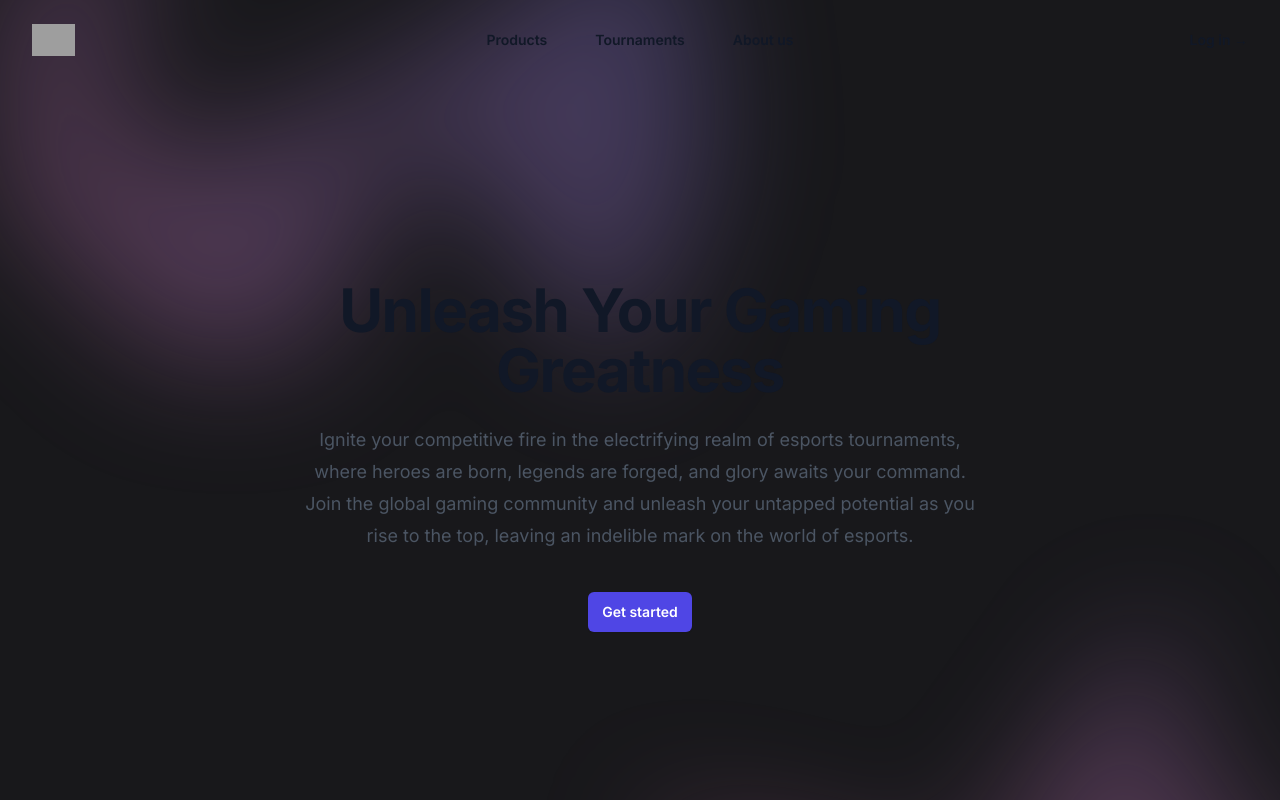
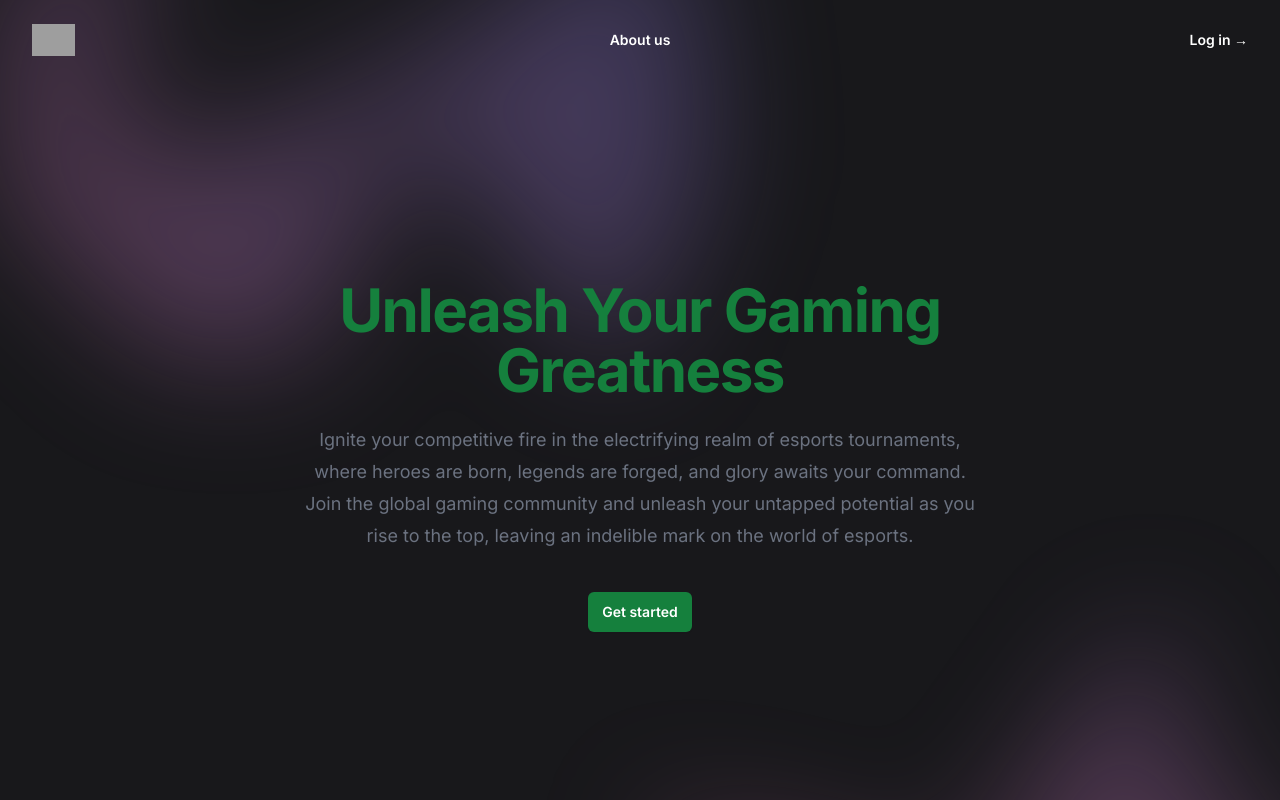
Before and after one commit to michelbeyrouty/esports_tournaments, a Next.js app: page / in a window 1280 px wide. Shown: the top 800 px of the page. Built offline with nearby package versions, Linux system fonts and the light colour scheme; grey boxes are pictures that could not be loaded.

Commit message:
Add navbar 1

```diff
--- a/components/Hero.tsx
+++ b/components/Hero.tsx
@@ -3,11 +3,7 @@ import { useState } from "react";
 import { Dialog } from "@headlessui/react";
 import { Bars3Icon, XMarkIcon } from "@heroicons/react/24/outline";
 
-const navigation = [
-  { name: "Products", href: "#" },
-  { name: "Tournaments", href: "#" },
-  { name: "About us", href: "#" },
-];
+const navigation = [{ name: "About us", href: "#" }];
 
 export default function Example() {
   const [mobileMenuOpen, setMobileMenuOpen] = useState(false);
@@ -44,17 +40,14 @@ export default function Example() {
               <a
                 key={item.name}
                 href={item.href}
-                className="text-sm font-semibold leading-6 text-gray-900"
+                className="text-sm font-semibold leading-6 text-white"
               >
                 {item.name}
               </a>
             ))}
           </div>
           <div className="hidden lg:flex lg:flex-1 lg:justify-end">
-            <a
-              href="#"
-              className="text-sm font-semibold leading-6 text-gray-900"
-            >
+            <a href="#" className="text-sm font-semibold leading-6 text-white">
               Log in <span aria-hidden="true">&rarr;</span>
             </a>
           </div>
@@ -127,10 +120,10 @@ export default function Example() {
         </div>
         <div className="mx-auto max-w-2xl py-32 sm:py-48 lg:py-56">
           <div className="text-center">
-            <h1 className="text-4xl font-bold tracking-tight text-gray-900 sm:text-6xl">
+            <h1 className="text-4xl font-bold tracking-tight text-green-700 sm:text-6xl">
               Unleash Your Gaming Greatness
             </h1>
-            <p className="mt-6 text-lg leading-8 text-gray-600">
+            <p className="mt-6 text-lg leading-8 text-gray-500">
               Ignite your competitive fire in the electrifying realm of esports
               tournaments, where heroes are born, legends are forged, and glory
               awaits your command. Join the global gaming community and unleash
@@ -140,7 +133,7 @@ export default function Example() {
             <div className="mt-10 flex items-center justify-center gap-x-6">
               <a
                 href="#"
-                className="rounded-md bg-indigo-600 px-3.5 py-2.5 text-sm font-semibold text-white shadow-sm hover:bg-indigo-500 focus-visible:outline focus-visible:outline-2 focus-visible:outline-offset-2 focus-visible:outline-indigo-600"
+                className="rounded-md bg-green-700 px-3.5 py-2.5 text-sm font-semibold text-white shadow-sm hover:bg-green-600 focus-visible:outline focus-visible:outline-2 focus-visible:outline-offset-2 focus-visible:outline-indigo-600"
               >
                 Get started
               </a>
```
